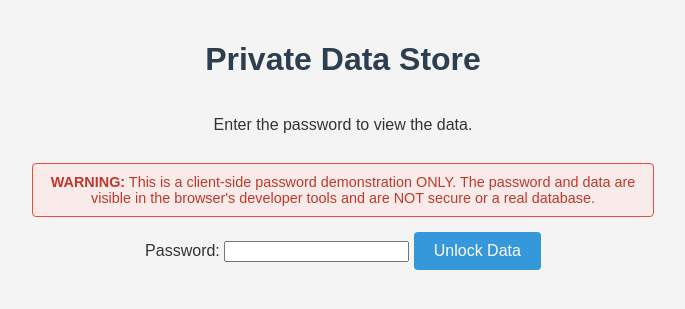
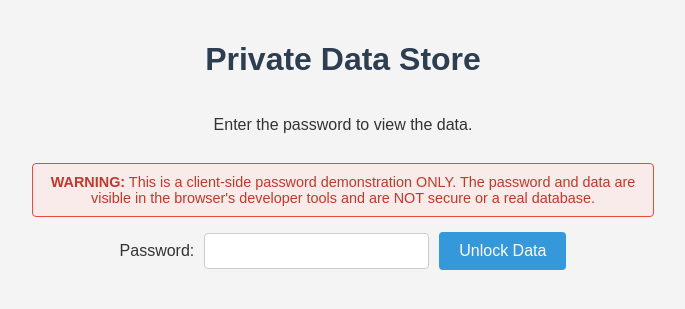
Before and after one commit to Masionz7074/flip, a PHP site: page / in a window 1280 px wide. Shown: the top 309 px of the page, without its empty margins (297-982 px from the left). Run offline with PHP 8.4, Linux system fonts and the light colour scheme.

Commit message:
Update style.css

```diff
--- a/style.css
+++ b/style.css
@@ -27,6 +27,27 @@ p {
     font-size: 0.9em;
 }
 
+#passwordInputArea {
+    margin-bottom: 20px;
+    display: flex; /* Use flexbox for layout */
+    align-items: center; /* Vertically align items */
+    gap: 10px; /* Space between items */
+}
+
+#passwordInputArea label {
+    margin-bottom: 0; /* Reset margin from global label rule */
+    width: auto; /* Don't force label to 100% width */
+    font-weight: normal; /* Less bold for inline label */
+}
+
+#passwordInputArea input[type="password"] {
+    padding: 8px;
+    border: 1px solid #ccc;
+    border-radius: 4px;
+    font-size: 1em;
+}
+
+
 button {
     padding: 10px 20px;
     background-color: #3498db;
@@ -35,7 +56,6 @@ button {
     border-radius: 4px;
     cursor: pointer;
     font-size: 1em;
-    margin-bottom: 20px;
     transition: background-color 0.3s ease;
 }
 
```
